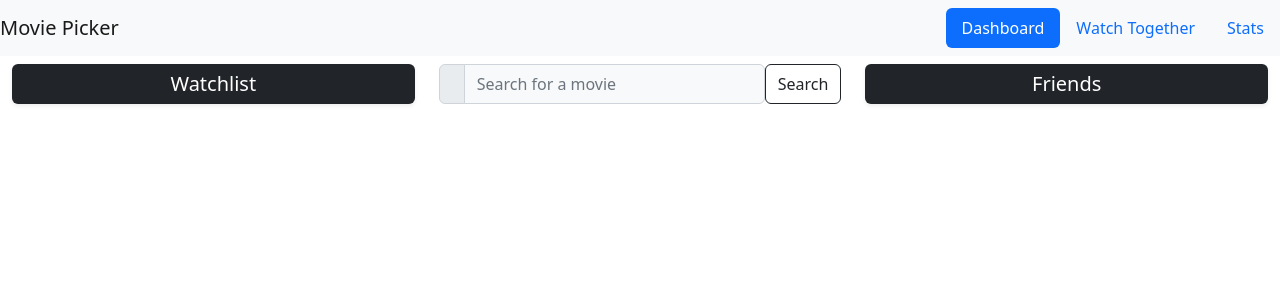
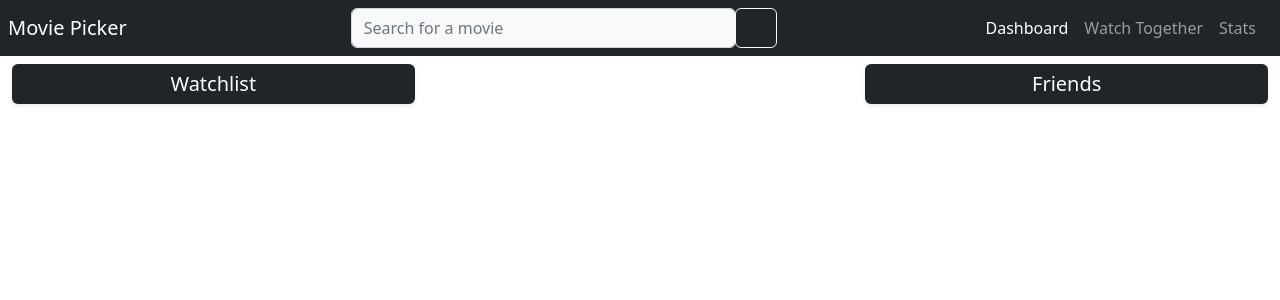
Before and after one commit to ehansen8/moviefinder, a Django app: page /movies/ in a window 1280 px wide. Shown: the top 300 px of the page. Run offline with Django 4.2, Linux system fonts and the light colour scheme; the visitor is signed in with stand-in values (Sample User, id 1); data comes from the database, SQL or seed files in the repository; data that the repository does not hold is empty; parts of the project's set-up code (start-up, migrations or seed data) failed here and were passed over; some libraries are stand-ins or nearby versions.

Commit message:
Move Search Location

```diff
--- a/movies/templates/movies/dashboard.html
+++ b/movies/templates/movies/dashboard.html
@@ -4,47 +4,27 @@
 
     <!-- This is the Watchlist Column-->
     <div
-      class="mt-2 col-sm-4 border-right border-2 border-dark d-flex flex-column">
+         class="mt-2 col-sm-4 border-right border-2 border-dark d-flex flex-column">
       <div
-        class="d-flex align-items-center justify-content-center text-white-50 bg-dark rounded shadow-sm">
+           class="d-flex align-items-center justify-content-center text-white-50 bg-dark rounded shadow-sm">
         <div class="h-100 p-2 ">
           <h5 class="mb-0 text-white lh-100">Watchlist</h5>
         </div>
       </div>
-      <div id="watchlist" data-url={% url 'movies:bookmark' %}>
-        {% for movie in saved_movies%}
-        {% include 'movies/movie-card.html' with movie=movie%}
-        {% endfor %}
+      <div id="watchlist"
+           data-url={% url 'movies:bookmark' %}>
+        {% include 'movies/movie-card-list.html' with movies=saved_movies%}
       </div>
     </div>
 
     <!-- This is the Movie Search Column-->
-    <div class="mt-2 col d-flex flex-column">
-      <div>
-        <form id="movie-search-form" method="POST"
-          data-action={% url 'movies:search' %} class="d-flex"
-          style="height: 40px">
-          {% csrf_token %}
-          <div class="input-group">
-            <span class="input-group-text" id="basic-addon1"><i
-                class="bi bi-search"></i></span>
-            <input class="form-control bg-light text-dark" type="search"
-              name="search" color="dark" placeholder="Search for a movie"
-              aria-label="Search" style="height: 40px" />
-          </div>
-          <button class="btn btn-outline-dark" type="submit"
-            value="Post">Search</button>
-        </form>
-      </div>
-      <div id="search-results">
-      </div>
-    </div>
+
 
     <!-- This is the Friends Column-->
     <div
-      class="mt-2 col-sm-4 border-left border-2 border-dark d-flex flex-column">
+         class="mt-2 col-sm-4 border-left border-2 border-dark d-flex flex-column">
       <div
-        class="d-flex align-items-center justify-content-center text-white-50 bg-dark rounded shadow-sm">
+           class="d-flex align-items-center justify-content-center text-white-50 bg-dark rounded shadow-sm">
         <div class="h-100 p-2">
           <h5 class="mb-0 text-white lh-100">Friends</h5>
         </div>
@@ -52,7 +32,7 @@
       <div class="btn-group-vertical text-center mt-1">
         {% for friend in friends %}
         <a href="{% url 'movies:user' user_id=friend.id  %}"
-          class="btn btn-outline-dark ">
+           class="btn btn-outline-dark ">
           {{friend.get_full_name}}
         </a>
         {% endfor %}
--- a/movies/templates/movies/movie-card-list.html
+++ b/movies/templates/movies/movie-card-list.html
@@ -1,3 +1,5 @@
 {% for movie in movies%}
+<div class="my-1">
     {% include 'movies/movie-card.html' with movie=movie%}
+</div>
 {% endfor %}
--- a/templates/base.html
+++ b/templates/base.html
@@ -6,23 +6,71 @@
   <title>{% block title %}Local Library{% endblock %}</title>
   {% load static %}
   <!-- CSS only -->
-  <link
-    href="https://cdn.jsdelivr.net/npm/bootstrap@5.2.1/dist/css/bootstrap.min.css"
+  <link href="https://cdn.jsdelivr.net/npm/bootstrap@5.2.1/dist/css/bootstrap.min.css"
         rel="stylesheet"
         integrity="sha384-iYQeCzEYFbKjA/T2uDLTpkwGzCiq6soy8tYaI1GyVh/UjpbCx/TYkiZhlZB6+fzT"
         crossorigin="anonymous" />
-  <link rel="stylesheet" href="{% sass_src 'app.scss' %}" type="text/css" />
+  <link rel="stylesheet"
+        href="{% sass_src 'app.scss' %}"
+        type="text/css" />
   <link rel="stylesheet"
         href="https://cdn.jsdelivr.net/npm/swiper@8/swiper-bundle.min.css" />
 </head>
 
 <body>
   {% block navbar %}
-  <nav class="navbar sticky-top bg-light">
-    <a class="navbar-brand">Movie Picker</a>
-    <div class="nav nav-pills justify-content-end">
+  <nav class="navbar navbar-dark bg-dark sticky-top bg-light">
+    <a class="navbar-brand ms-2 ">Movie Picker</a>
+
+    <div class="nav col-4 d-flex flex-column">
+      <form id="movie-search-form"
+            method="POST"
+            data-action={% url 'movies:search' %}
+            class="d-flex w-100"
+            style="height: 40px">
+        {% csrf_token %}
+        <div id="search-btn-group"
+             class="dropdown btn-group w-100">
+          <input id="search-input"
+                 class="form-control bg-light text-dark"
+                 type="text"
+                 name="search"
+                 color="dark"
+                 placeholder="Search for a movie"
+                 aria-label="Search"
+                 style="height: 40px"
+                 data-bs-toggle="dropdown" />
+
+          <button id="search-button"
+                  class="btn rounded btn-outline-light"
+                  type="submit"
+                  value="Post">
+
+            <i class="bi bi-search mx-2"></i>
+          </button>
+          <!-- Search Dropdown w/ limited display -->
+          <div
+               class="dropdown-menu w-100 border border-2 border-dark px-4 py-3">
+            <div class="d-flex justify-content-center w-100">
+              <div id="search-result-spinner"
+                   class="spinner-border visually-hidden"
+                   role="status"">
+                <span class="
+                   visually-hidden">Loading...</span>
+              </div>
+            </div>
+            <div id="search-results">
+
+            </div>
+          </div>
+        </div>
+      </form>
+    </div>
+
+    <div class="navbar-nav hstack gap-3 me-4">
       <a class="nav-link {% if nbar == 'dashboard' %}active{% endif %}"
-        aria-current="page" href={% url 'movies:dashboard' %}>Dashboard</a>
+         aria-current="page"
+         href={% url 'movies:dashboard' %}>Dashboard</a>
       <a class="nav-link {% if nbar == 'watch_together' %}active{% endif %}"
          href={% url 'movies:watch_together' %}>Watch Together</a>
       <a class="nav-link {% if nbar == 'stats' %}active{% endif %}"
@@ -35,8 +83,7 @@
   <script
           src="https://cdn.jsdelivr.net/npm/@popperjs/core@2.11.6/dist/umd/popper.min.js"></script>
   <!-- JavaScript Bundle with Popper -->
-  <script
-    src="https://cdn.jsdelivr.net/npm/bootstrap@5.2.1/dist/js/bootstrap.bundle.min.js"
+  <script src="https://cdn.jsdelivr.net/npm/bootstrap@5.2.1/dist/js/bootstrap.bundle.min.js"
           integrity="sha384-u1OknCvxWvY5kfmNBILK2hRnQC3Pr17a+RTT6rIHI7NnikvbZlHgTPOOmMi466C8"
           crossorigin="anonymous"></script>
   <script
```
Lines whose indentation alone changed are shown as unchanged.
